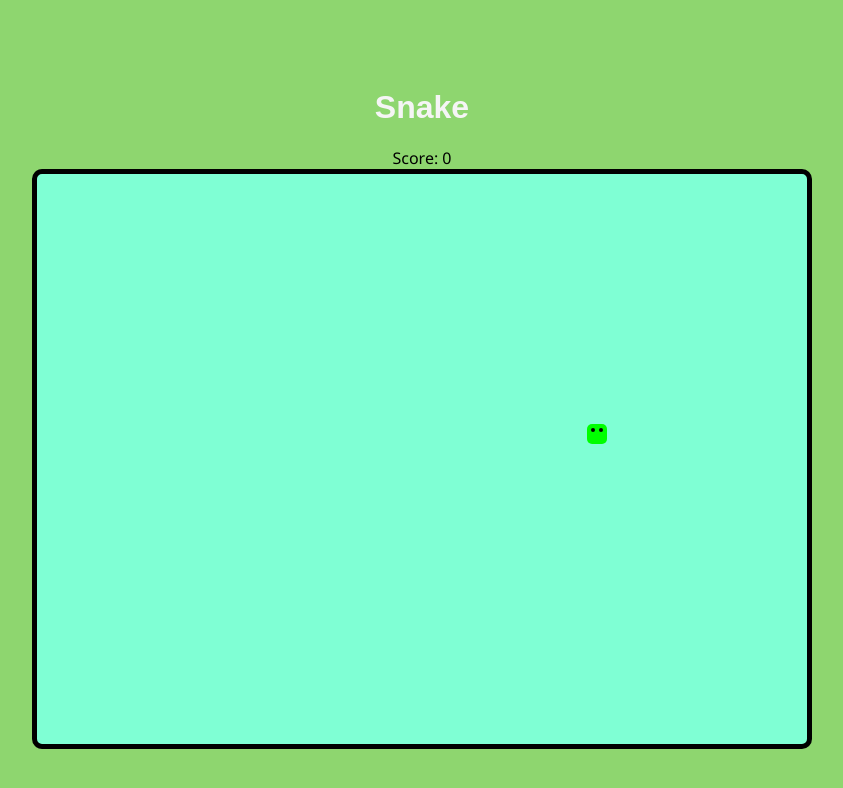
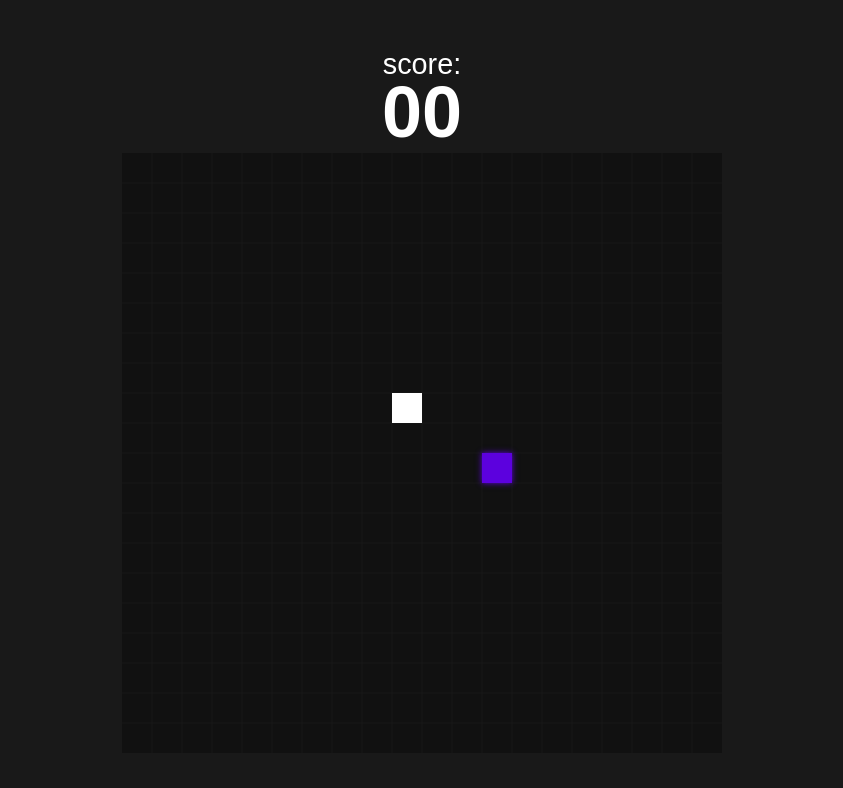
Before and after one commit to EduardoRocha5/jogoSnake, a plain HTML site: page index.html in a window 1280 px wide. Shown: the whole page, without its empty margins (218-1061 px from the left). Drawn offline with nearby package versions, Linux system fonts and the light colour scheme.

Commit message:
Jogo Snake

```diff
--- /dev/null
+++ b/css/style.css
@@ -0,0 +1,70 @@
+@import url("https://fonts.googleapis.com/css2?family=Poppins:wght@300;400;500;600;700;800&display=swap");
+
+* {
+    margin: 0;
+    padding: 0;
+    box-sizing: border-box;
+    font-family: "Poppings", sans-serif;
+}
+
+body {
+    background-color: #191919;
+    display: flex;
+    min-height: 100vh;
+    align-items: center;
+    justify-content: center;
+    flex-direction: column;
+    color: white;
+}
+
+canvas {
+    background-color: #111;
+}
+
+.score {
+    display: flex;
+    flex-direction: column;
+    align-items: center;
+    font-size: 1.8rem;
+}
+
+.score--value {
+    font-weight: 700;
+    font-size: 4.5rem;
+    display: block;
+    margin-top: -10px;
+}
+
+.menu-screen {
+    position: absolute;
+    display: none;
+    flex-direction: column;
+    align-items: center;
+    z-index: 1;
+}
+
+.game-over {
+    text-transform: uppercase;
+    font-weight: 700;
+    font-size: 3rem;
+}
+
+.final-score {
+    font-weight: 500;
+    font-size: 1.5rem;
+}
+
+.btn-play {
+    border: none;
+    border-radius: 100px;
+    padding: 10px 15px 10px 12px;
+    font-size: 1rem;
+    font-weight: 600;
+    color: #333;
+    margin-top: 40px;
+    display: flex;
+    align-items: center;
+    justify-content: center;
+    gap: 5px;
+    cursor: pointer;
+}
--- a/index.html
+++ b/index.html
@@ -1,26 +1,32 @@
 <!DOCTYPE html>
-<html lang="pt-BR">
+<html lang="en">
 <head>
     <meta charset="UTF-8">
+    <meta http-equiv="X-UA-Compatible" content="IE=edge">
     <meta name="viewport" content="width=device-width, initial-scale=1.0">
-    <title>Snake</title>
-    <link rel="stylesheet" href="style.css">
 
+    <link rel="stylesheet" href="https://fonts.googleapis.com/css2?family=Material+Symbols+Outlined:opsz,wght,FILL,GRAD@20..48,100..700,0..1,-50..200" />
+    <link rel="stylesheet" href="./css/style.css">
+
+    <title>Snake Game</title>
 </head>
+<body>
+    <div class="score">score: <span class="score--value">00</span></div>
 
-<body class="campo">
-<div class = "texto"><h1 class = "texto">Snake</h1></div>
-<div id="score">Score: 0</div>
-<div id="gameBoard"></div>
-<div class="segment"></div>
+    <div class="menu-screen">
+        <span class="game-over">game over</span>
+        <span class="final-score">score <span>00</span></span>
 
-<div class="campojogo">
+        <button class="btn-play">
+            <span class="material-symbols-outlined">
+                play_circle
+            </span>
 
-     <div class="cobra" id="head">
-          <div class="olho olho-esquerdo"></div>
-          <div class="olho olho-direito"></div>
-     </div>
+            Jogar novamente
+        </button>
+    </div>
 
+    <canvas width="600" height="600"></canvas>
+    <script src="./js/script.js"></script>
 </body>
-<script src="script.js"></script>
 </html>
--- /dev/null
+++ b/js/script.js
@@ -0,0 +1,198 @@
+const canvas = document.querySelector("canvas")
+const ctx = canvas.getContext("2d")
+
+const score = document.querySelector(".score--value")
+const finalScore = document.querySelector(".final-score > span")
+const menu = document.querySelector(".menu-screen")
+const buttonPlay = document.querySelector(".btn-play")
+
+const audio = new Audio("../assets/audio.mp3")
+
+const size = 30
+
+const initialPosition = { x: 270, y: 240 }
+
+let snake = [initialPosition]
+
+const incrementScore = () => {
+    score.innerText = +score.innerText + 10
+}
+
+const randomNumber = (min, max) => {
+    return Math.round(Math.random() * (max - min) + min)
+}
+
+const randomPosition = () => {
+    const number = randomNumber(0, canvas.width - size)
+    return Math.round(number / 30) * 30
+}
+
+const randomColor = () => {
+    const red = randomNumber(0, 255)
+    const green = randomNumber(0, 255)
+    const blue = randomNumber(0, 255)
+
+    return `rgb(${red}, ${green}, ${blue})`
+}
+
+const food = {
+    x: randomPosition(),
+    y: randomPosition(),
+    color: randomColor()
+}
+
+let direction, loopId
+
+const drawFood = () => {
+    const { x, y, color } = food
+
+    ctx.shadowColor = color
+    ctx.shadowBlur = 6
+    ctx.fillStyle = color
+    ctx.fillRect(x, y, size, size)
+    ctx.shadowBlur = 0
+}
+
+const drawSnake = () => {
+    ctx.fillStyle = "#ddd"
+
+    snake.forEach((position, index) => {
+        if (index == snake.length - 1) {
+            ctx.fillStyle = "white"
+        }
+
+        ctx.fillRect(position.x, position.y, size, size)
+    })
+}
+
+const moveSnake = () => {
+    if (!direction) return
+
+    const head = snake[snake.length - 1]
+
+    if (direction == "right") {
+        snake.push({ x: head.x + size, y: head.y })
+    }
+
+    if (direction == "left") {
+        snake.push({ x: head.x - size, y: head.y })
+    }
+
+    if (direction == "down") {
+        snake.push({ x: head.x, y: head.y + size })
+    }
+
+    if (direction == "up") {
+        snake.push({ x: head.x, y: head.y - size })
+    }
+
+    snake.shift()
+}
+
+const drawGrid = () => {
+    ctx.lineWidth = 1
+    ctx.strokeStyle = "#191919"
+
+    for (let i = 30; i < canvas.width; i += 30) {
+        ctx.beginPath()
+        ctx.lineTo(i, 0)
+        ctx.lineTo(i, 600)
+        ctx.stroke()
+
+        ctx.beginPath()
+        ctx.lineTo(0, i)
+        ctx.lineTo(600, i)
+        ctx.stroke()
+    }
+}
+
+const chackEat = () => {
+    const head = snake[snake.length - 1]
+
+    if (head.x == food.x && head.y == food.y) {
+        incrementScore()
+        snake.push(head)
+        audio.play()
+
+        let x = randomPosition()
+        let y = randomPosition()
+
+        while (snake.find((position) => position.x == x && position.y == y)) {
+            x = randomPosition()
+            y = randomPosition()
+        }
+
+        food.x = x
+        food.y = y
+        food.color = randomColor()
+    }
+}
+
+const checkCollision = () => {
+    const head = snake[snake.length - 1]
+    const canvasLimit = canvas.width - size
+    const neckIndex = snake.length - 2
+
+    const wallCollision =
+        head.x < 0 || head.x > canvasLimit || head.y < 0 || head.y > canvasLimit
+
+    const selfCollision = snake.find((position, index) => {
+        return index < neckIndex && position.x == head.x && position.y == head.y
+    })
+
+    if (wallCollision || selfCollision) {
+        gameOver()
+    }
+}
+
+const gameOver = () => {
+    direction = undefined
+
+    menu.style.display = "flex"
+    finalScore.innerText = score.innerText
+    canvas.style.filter = "blur(2px)"
+}
+
+const gameLoop = () => {
+    clearInterval(loopId)
+
+    ctx.clearRect(0, 0, 600, 600)
+    drawGrid()
+    drawFood()
+    moveSnake()
+    drawSnake()
+    chackEat()
+    checkCollision()
+
+    loopId = setTimeout(() => {
+        gameLoop()
+    }, 200)
+}
+
+gameLoop()
+
+document.addEventListener("keydown", ({ key }) => {
+    if (key == "ArrowRight" && direction != "left") {
+        direction = "right"
+    }
+
+    if (key == "ArrowLeft" && direction != "right") {
+        direction = "left"
+    }
+
+    if (key == "ArrowDown" && direction != "up") {
+        direction = "down"
+    }
+
+    if (key == "ArrowUp" && direction != "down") {
+        direction = "up"
+    }
+})
+
+buttonPlay.addEventListener("click", () => {
+    score.innerText = "00"
+    menu.style.display = "none"
+    canvas.style.filter = "none"
+
+    snake = [initialPosition]
+})
--- a/script.js
+++ /dev/null
@@ -1,61 +0,0 @@
-window.onload = function() {
-    const campo = document.querySelector('.campojogo');
-    const cobra = document.querySelector('.cobra');
-
-    const tamanho = 50; // tamanho da cobra
-    let posX = Math.floor(campo.clientWidth / 2 / tamanho) * tamanho;
-    let posY = Math.floor(campo.clientHeight / 2 / tamanho) * tamanho;
-
-    cobra.style.left = posX + 'px';
-    cobra.style.top = posY + 'px';
-
-    let direcao = { x: 1, y: 0 };
-
-    // array que representa a cobra
-    let snake = [
-        { x: posX, y: posY }
-    ];
-
-    function moverCobra() {
-        posX += direcao.x * tamanho;
-        posY += direcao.y * tamanho;
-
-        // Limites do campo
-        if (posX < 0 || posX > campo.clientWidth - tamanho || posY < 0 || posY > campo.clientHeight - tamanho) {
-          //  alert("Game Over! Bateu na parede.");
-            posX = Math.floor(campo.clientWidth / 2 / tamanho) * tamanho;
-            posY = Math.floor(campo.clientHeight / 2 / tamanho) * tamanho;
-            snake = [{ x: posX, y: posY }];
-            direcao = { x: 1, y: 0 };
-            return;
-        }
-
-        snake.unshift({ x: posX, y: posY });
-        snake.pop();
-
-        cobra.style.left = posX + "px";
-        cobra.style.top = posY + "px";
-
-        // colisão com o próprio corpo
-        for (let i = 1; i < snake.length; i++) {
-            if (snake[0].x === snake[i].x && snake[0].y === snake[i].y) {
-               // alert("Game Over! Bateu em si mesmo.");//
-                posX = Math.floor(campo.clientWidth / 2 / tamanho) * tamanho;
-                posY = Math.floor(campo.clientHeight / 2 / tamanho) * tamanho;
-                snake = [{ x: posX, y: posY }];
-                direcao = { x: 1, y: 0 };
-                return;
-            }
-        }
-    }
-
-    // captura setas do teclado
-    window.addEventListener('keydown', e => {
-        if (e.key === "ArrowUp" && direcao.y !== 1) direcao = { x: 0, y: -1 };
-        if (e.key === "ArrowDown" && direcao.y !== -1) direcao = { x: 0, y: 1 };
-        if (e.key === "ArrowLeft" && direcao.x !== 1) direcao = { x: -1, y: 0 };
-        if (e.key === "ArrowRight" && direcao.x !== -1) direcao = { x: 1, y: 0 };
-    });
-
-    setInterval(moverCobra, 250); // <- importante para a cobra se mover
-};
--- a/style.css
+++ /dev/null
@@ -1,88 +0,0 @@
-
-.campo{
-    font-family: 'Segoe UI', sans-serif;
-    background-color: rgb(142, 214, 111);
-    display: flex;
-    justify-content: center;
-    align-items: center;
-    min-height: 100vh;
-    flex-direction: column
-}
-
-.texto{
-    color: whitesmoke;
-    font-family: Arial, Helvetica, sans-serif;
-    justify-content: center;
-
-
-}
-
-.campojogo{
-
-    background-color: aquamarine;
-    width: 780px;
-    height: 580px;
-    border: 5px solid black;
-    border-radius: 10px;
-    padding: 0px;
-    position: relative; /* <--- importante! */
-    overflow: hidden;   /* evita que a cobra apareça fora */
-    box-sizing: border-box
-
-
-}
-
-
-.cobra {
-  width: 20px;
-  height: 20px;
-  background-color: lime;
-  position: absolute;
-  top: 0;
-  left: 0;
-  border-radius: 5px; /* cantos arredondados */
-
-}
-
-.olho {
-  width: 4px;
-  height: 4px;
-  background-color: black;
-  border-radius: 50%;
-  position: absolute;
-  top: 4px;
-}
-
-.olho-esquerdo {
-  left: 4px;
-}
-
-.olho-direito {
-  right: 4px;
-}
-
-
-.gameBoard {
-  display: grid;
-  grid-template-columns: repeat(20, 20px);
-  grid-template-rows: repeat(20, 20px);
-  gap: 1px;
-  width: fit-content;
-  margin: 0 auto;
-}
-
-.cell {
-  width: 20px;
-  height: 20px;
-  background-color: #eee;
-}
-
-.food {
-  background-color: red;
-}
-
-.score {
-  text-align: center;
-  font-size: 24px;
-  margin-bottom: 10px;
-}
```
